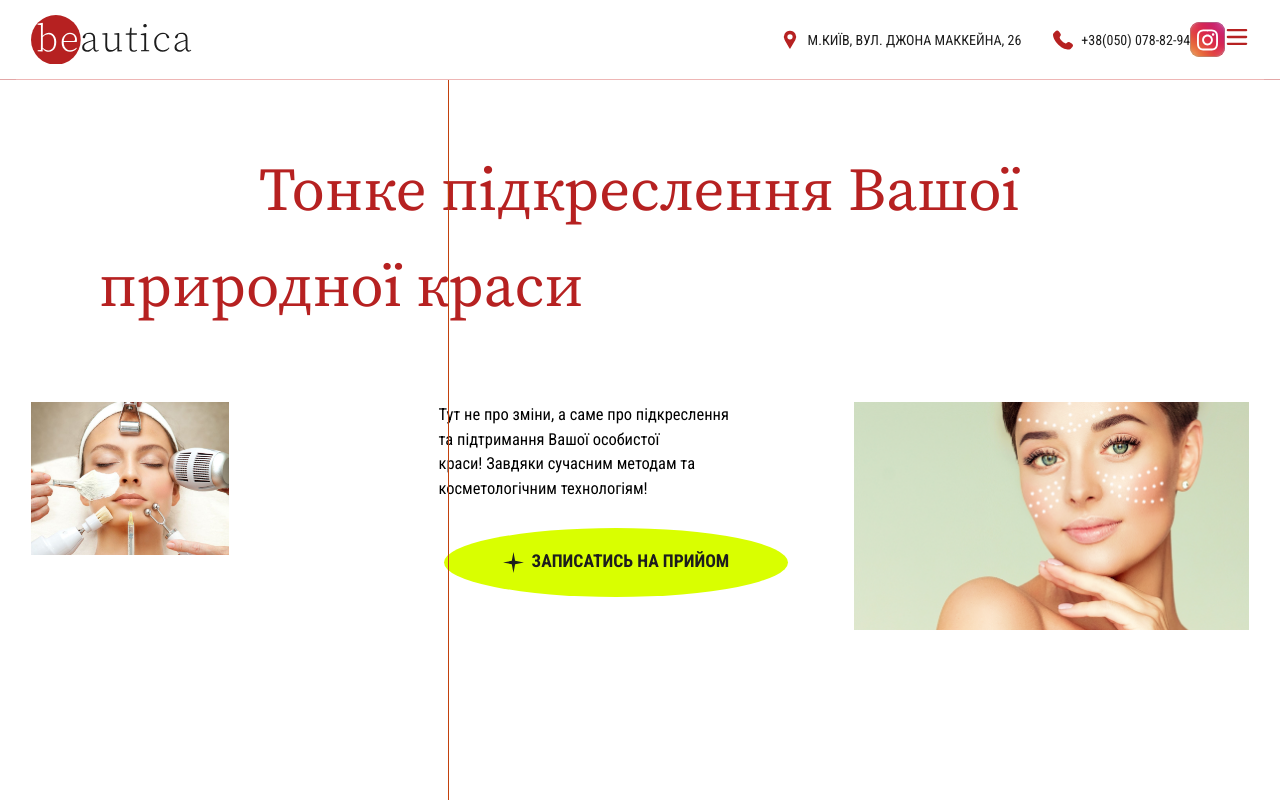
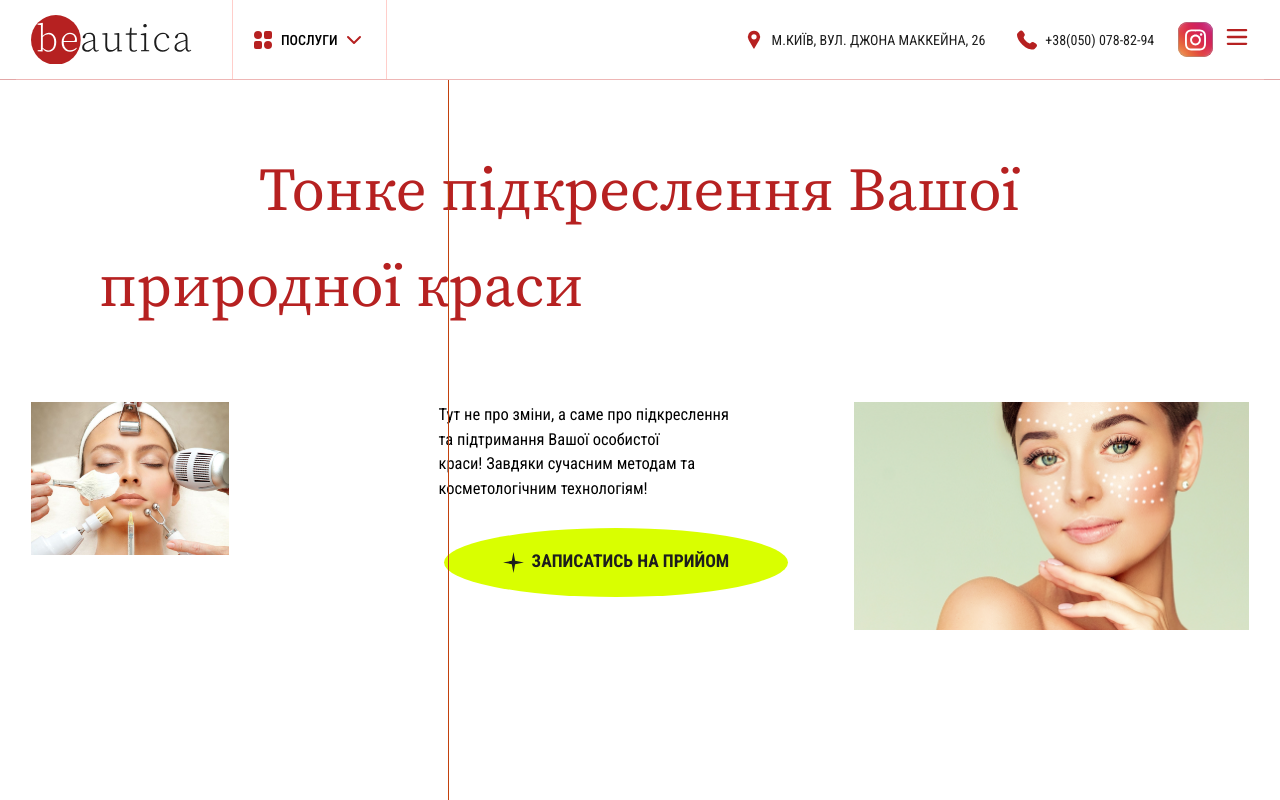
Before and after one commit to Sergi0let/beautica, a Next.js app: page / in a window 1280 px wide. Shown: the top 800 px of the page. Built offline with nearby package versions, Linux system fonts and the light colour scheme.

Commit message:
Fix header

```diff
--- a/src/app/globals.css
+++ b/src/app/globals.css
@@ -157,7 +157,7 @@ h6 {
 
   /* header */
   .header-item {
-    @apply relative mr-8;
+    @apply relative mr-[28px];
   }
   .header-item::before {
     content: "";
--- a/src/components/elements/MobMenu.tsx
+++ b/src/components/elements/MobMenu.tsx
@@ -1,9 +1,13 @@
 "use client";
 
 import { BtnOrLink, BurgerIcon, Contacts, LogoIcon, Sheet, SheetContent, SheetTrigger, StarIcon } from "@/components";
+import { servesTitle } from "@/constants";
 import navbar from "@/data/navbar.json";
 import { cn } from "@/lib/utils";
 import { DialogTitle } from "@radix-ui/react-dialog";
+import { ChevronRight } from "lucide-react";
+import Link from "next/link";
+import { usePathname } from "next/navigation";
 import { useState } from "react";
 
 type MobMenuProps = {
@@ -12,8 +16,11 @@ type MobMenuProps = {
 
 export const MobMenu = ({ className }: MobMenuProps) => {
   const [isOpen, setIsOpen] = useState(false);
+  const selectData = Object.entries(servesTitle);
+  const pathname = usePathname();
 
   const closeSheet = () => setIsOpen(false);
+
   return (
     <div className={className}>
       <Sheet open={isOpen} onOpenChange={setIsOpen}>
@@ -21,10 +28,27 @@ export const MobMenu = ({ className }: MobMenuProps) => {
           <BurgerIcon className="h-4 w-6 transition hover:stroke-primary" />
         </SheetTrigger>
         <SheetContent className="flex w-80 flex-col overflow-auto bg-white">
-          <DialogTitle className="flex-between mb-[6px] border-b border-secondary-75 pb-[14px]">
+          <DialogTitle className="flex-between border-b border-secondary-75 pb-[14px]">
             <LogoIcon className="w-28" />
           </DialogTitle>
-          <ul>
+          <div>
+            {selectData
+              .filter((elem) => !elem.includes(pathname.split("/")[1]))
+              .map(([link, serve], index) => (
+                <Link
+                  onClick={closeSheet}
+                  href={`/${link.toLowerCase()}`}
+                  key={index}
+                  className="group flex cursor-pointer items-center py-[10px]"
+                >
+                  <span className="flex-1 font-medium uppercase text-primary transition group-hover:text-secondary">
+                    {serve}
+                  </span>
+                  <ChevronRight size={18} className="text-secondary" />
+                </Link>
+              ))}
+          </div>
+          <ul className="border-b border-t border-secondary-75 py-4">
             {navbar.links.map(({ name, link }) => (
               <li key={link}>
                 <a
@@ -49,7 +73,10 @@ export const MobMenu = ({ className }: MobMenuProps) => {
             ))}
           </ul>
 
-          <Contacts type="primary" classsName="uppercase flex-1 flex-col-reverse py-[10px] gap-[10px]" />
+          <Contacts
+            type="primary"
+            classsName="uppercase flex-1 border-b border-secondary-75 flex-col-reverse pt-[10px] pb-6 gap-[10px]"
+          />
           <BtnOrLink title="Записатись на прийом" className="mb-8 min-h-8" />
         </SheetContent>
       </Sheet>
--- /dev/null
+++ b/src/components/elements/SelectServes.tsx
@@ -0,0 +1,67 @@
+"use client";
+
+import { servesTitle } from "@/constants";
+import { ChevronDown, ChevronRight } from "lucide-react";
+import Link from "next/link";
+import { usePathname } from "next/navigation";
+import { useEffect, useRef, useState } from "react";
+import ServesIcon from "../icons/ServesIcon";
+
+export const SelectServes = () => {
+  const [isOpen, setIsOpen] = useState(false);
+  const dropdownRef = useRef<HTMLDivElement>(null);
+  const selectData = Object.entries(servesTitle);
+  const pathname = usePathname();
+
+  if (!selectData) return null;
+
+  const handleToggle = () => {
+    setIsOpen(!isOpen);
+  };
+
+  useEffect(() => {
+    const handleClickOutside = (event: MouseEvent) => {
+      if (dropdownRef.current && !dropdownRef.current.contains(event.target as Node)) {
+        setIsOpen(false);
+      }
+    };
+
+    document.addEventListener("mousedown", handleClickOutside);
+    return () => {
+      document.removeEventListener("mousedown", handleClickOutside);
+    };
+  }, []);
+
+  return (
+    <div
+      className="flex-center group relative h-full"
+      onMouseEnter={() => setIsOpen(true)}
+      onMouseLeave={() => setIsOpen(false)}
+      ref={dropdownRef}
+    >
+      <div className="flex h-full cursor-pointer items-center justify-center" onClick={handleToggle}>
+        <ServesIcon className="mr-2 size-5" />
+        <span className="mr-1 text-sm font-medium uppercase">Послуги</span>
+        <ChevronDown className={`text-secondary transition-transform duration-300 ${isOpen ? "rotate-180" : ""}`} />
+      </div>
+      <div
+        className={`absolute left-5 top-5 z-10 w-[300px] border border-secondary-75 bg-white p-1 transition-all duration-300 ${
+          isOpen ? "scale-y-100 opacity-100" : "scale-y-0 opacity-0"
+        }`}
+      >
+        {selectData
+          .filter((elem) => !elem.includes(pathname.split("/")[1]))
+          .map(([link, serve], index) => (
+            <Link
+              href={`/${link.toLowerCase()}`}
+              key={index}
+              className="group flex cursor-pointer items-center rounded-sm p-2 transition-colors duration-700 hover:bg-secondary-75"
+            >
+              <span className="flex-1 text-sm font-medium uppercase">{serve}</span>
+              <ChevronRight size={18} className="text-secondary" />
+            </Link>
+          ))}
+      </div>
+    </div>
+  );
+};
--- a/src/components/elements/index.ts
+++ b/src/components/elements/index.ts
@@ -8,3 +8,4 @@ export * from "./CustomCursor";
 export * from "./MobMenu";
 export * from "./ParallaxMask";
 export * from "./ScrolTrace";
+export * from "./SelectServes";
--- /dev/null
+++ b/src/components/icons/ServesIcon.tsx
@@ -0,0 +1,12 @@
+import { SvgProps } from "@/types/common-types";
+
+export default function ServesIcon({ className }: SvgProps) {
+  return (
+    <svg fill="none" className={className} viewBox="0 0 20 20" xmlns="http://www.w3.org/2000/svg">
+      <circle cx="5" cy="5" fill="#B62121" r="4" />
+      <circle cx="15" cy="15" fill="#B62121" r="4" />
+      <rect height="8" width="8" fill="#B62121" rx="2" x="11" y="1" />
+      <rect height="8" width="8" fill="#B62121" rx="2" x="1" y="11" />
+    </svg>
+  );
+}
--- a/src/components/icons/index.ts
+++ b/src/components/icons/index.ts
@@ -11,5 +11,6 @@ export * from "./LocationIcon";
 export * from "./LogoFooterIcon";
 export * from "./LogoIcon";
 export * from "./PhoneIcon";
+export * from "./ServesIcon";
 export * from "./StarIcon";
 export * from "./StarsIcon";
--- a/src/components/layouts/Header.tsx
+++ b/src/components/layouts/Header.tsx
@@ -1,4 +1,4 @@
-import { BtnInstagram, Contacts, LogoIcon, MobMenu, StarIcon } from "@/components";
+import { BtnInstagram, Contacts, LogoIcon, MobMenu, SelectServes, StarIcon } from "@/components";
 import navbar from "@/data/navbar.json";
 import { cn } from "@/lib/utils";
 import Link from "next/link";
@@ -6,11 +6,16 @@ import Link from "next/link";
 export const Header = () => {
   return (
     <header className="sticky top-0 z-50 h-[60px] border-secondary/40 bg-white md:h-[80px] md:border-b">
-      <div className="wrap-primary flex h-full items-center justify-between overflow-hidden">
-        <Link href={"/"} aria-label="На головну" className="flex-1">
-          <LogoIcon className="w-[113px] md:w-[161px]" />
-        </Link>
-        <ul className="hidden h-full w-fit flex-1 items-center justify-start min-[1400px]:mr-4 min-[1400px]:flex">
+      <div className="wrap-primary flex h-full items-center justify-between">
+        <div className="flex h-full flex-1 items-center justify-start">
+          <Link href={"/"} aria-label="На головну" className="mr-10">
+            <LogoIcon className="w-[113px] md:w-[161px]" />
+          </Link>
+          <div className="relative mr-[47px] hidden h-full min-w-[155px] border-l border-r border-secondary-75 lg:block">
+            <SelectServes />
+          </div>
+        </div>
+        <ul className="hidden h-full w-fit flex-1 items-center justify-start min-[1540px]:mr-4 min-[1540px]:flex">
           {navbar.links.map(({ name, link }) => (
             <li key={link} className="header-item">
               <a href={link} className="header-link group">
@@ -30,8 +35,10 @@ export const Header = () => {
         <div className="hidden md:flex">
           <Contacts type="primary" classsName="flex-row-reverse uppercase text-sm" />
         </div>
-        <BtnInstagram />
-        <MobMenu className="min-[1400px]:hidden" />
+        <div className="ml-6">
+          <BtnInstagram />
+        </div>
+        <MobMenu className="ml-3 min-[1540px]:hidden" />
       </div>
       <div className="line" />
     </header>
--- a/src/data/navbar.json
+++ b/src/data/navbar.json
@@ -23,10 +23,6 @@
     {
       "name": "ЧАСТІ ПИТАННЯ",
       "link": "#faq"
-    },
-    {
-      "name": "Косметика",
-      "link": "#cosmetics"
     }
   ]
 }
```
